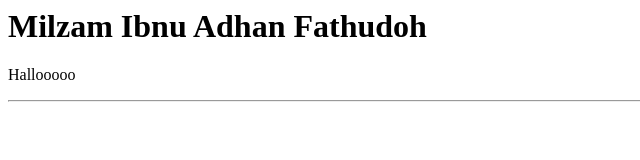
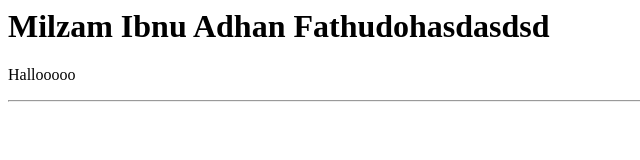
Before and after one commit to milzamibnu/cv, a plain HTML site: page index2.html in a window 1280 px wide. Shown: the whole page, without its empty margins (0-640 px from the left). Drawn offline with Linux system fonts and the light colour scheme.

Commit message:
coba lagi

```diff
--- a/index2.html
+++ b/index2.html
@@ -3,7 +3,7 @@
         <title>Milzam Ibnu Adhan Fathudoh</title>
     </head>
     <body>
-    	<h1>Milzam Ibnu Adhan Fathudoh</h1>
+    	<h1>Milzam Ibnu Adhan Fathudohasdasdsd</h1>
         <p>Hallooooo</p>
         <hr>
     </body>
```
